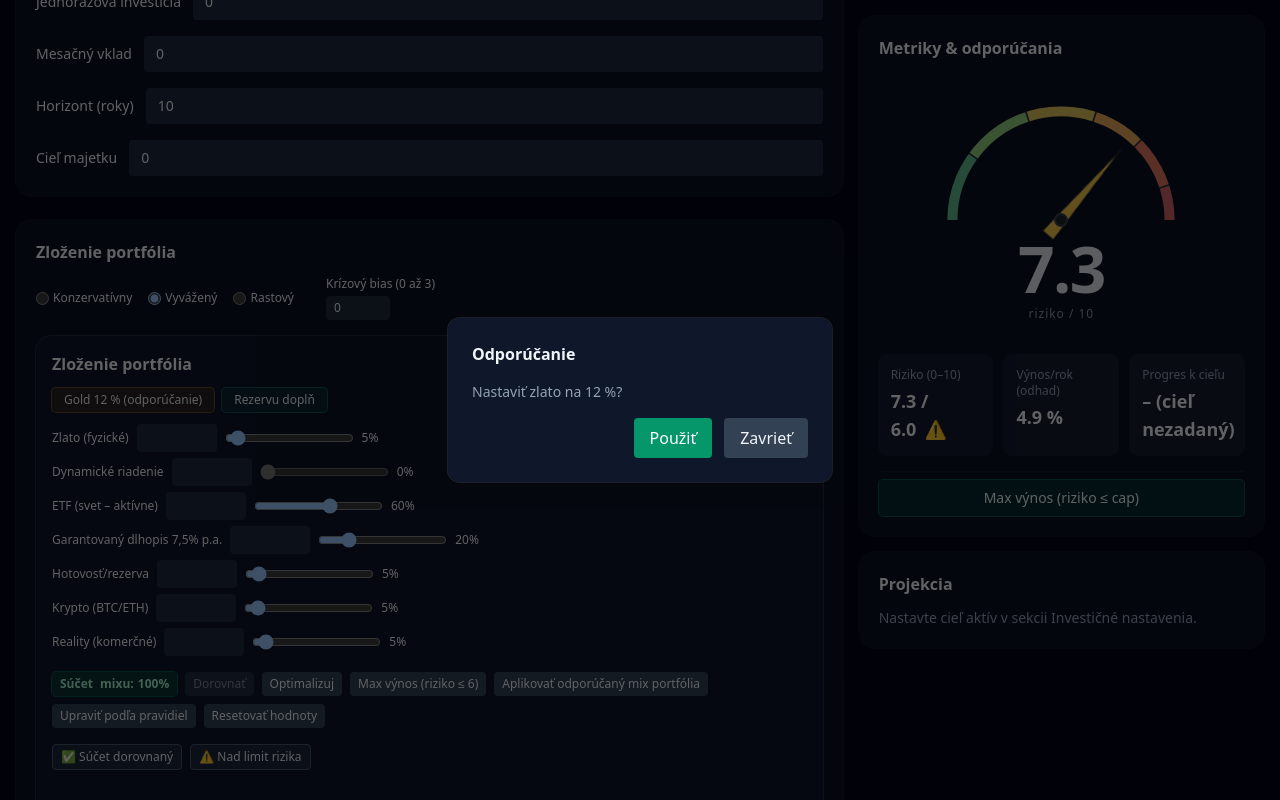
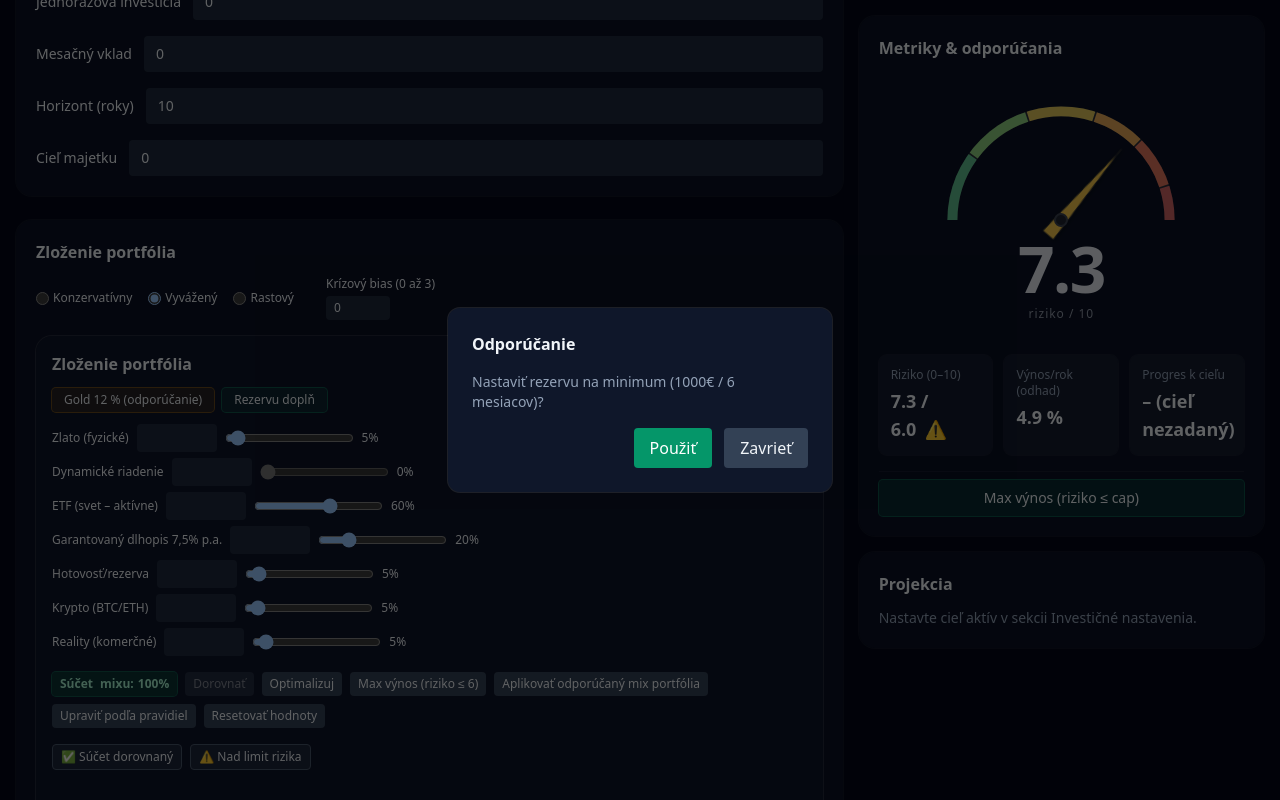
Before and after one commit to unotop/unotop-mvp, a React (Vite) app: page / in a window 1280 px wide. Both pictures are taken after a click on the button "Rezervu doplň". Shown: the part 1098-1898 px from the top of the page. Built offline with nearby package versions, Linux system fonts and the light colour scheme.

Commit message:
fix: reserve wizard now shows correct content (added wizardType differentiation)

```diff
--- a/src/LegacyApp.tsx
+++ b/src/LegacyApp.tsx
@@ -127,6 +127,7 @@ export default function LegacyApp() {
       return n;
     });
   const [wizardOpen, setWizardOpen] = React.useState(false);
+  const [wizardType, setWizardType] = React.useState<'reserve' | 'gold'>('reserve');
   const wizardTriggerRef = React.useRef<HTMLButtonElement | null>(null);
 
   // Uncontrolled hooks pre sec2 polia
@@ -1119,7 +1120,7 @@ export default function LegacyApp() {
             </label>
           </fieldset>
           <div className="mb-4" data-testid="mixpanel-slot">
-            <MixPanel mode="BASIC" onReserveOpen={() => setWizardOpen(true)} />
+            <MixPanel mode="BASIC" onReserveOpen={() => { setWizardType('reserve'); setWizardOpen(true); }} />
           </div>
         </section>
       )}
@@ -1612,13 +1613,18 @@ export default function LegacyApp() {
         {wizardOpen && (
           <div className="rounded-xl bg-slate-900 p-6 ring-1 ring-white/10 space-y-4 max-w-sm w-full">
             <h2 className="text-base font-semibold">Odporúčanie</h2>
-            <p className="text-sm text-slate-400">Nastaviť zlato na 12 %?</p>
+            <p className="text-sm text-slate-400">
+              {wizardType === 'reserve'
+                ? 'Nastaviť rezervu na minimum (1000€ / 6 mesiacov)?'
+                : 'Nastaviť zlato na 12 %?'}
+            </p>
             <div className="flex gap-3 justify-end">
               <button
                 data-testid={TEST_IDS.WIZARD_ACTION_APPLY}
                 className="px-4 py-2 rounded bg-emerald-600 text-white"
-                aria-label="Apply reserve baseline"
+                aria-label={wizardType === 'reserve' ? 'Apply reserve baseline' : 'Apply gold 12%'}
                 onClick={() => {
+                  if (wizardType === 'reserve') {
                     const cur = readV3();
                     const reserveEur = Math.max(
                       cur.reserveEur || cur.profile?.reserveEur || 0,
@@ -1635,6 +1641,10 @@ export default function LegacyApp() {
                         reserveMonths,
                       } as any,
                     });
+                  } else {
+                    // Gold wizard logic (TODO: implement in Sprint 3)
+                    alert('Gold 12% - implementácia v Sprint 3');
+                  }
                   setWizardOpen(false);
                   const focusFn = () => {
                     const el = document.querySelector<HTMLInputElement>(
```
Also changed, not shown: src/features/mix/MixPanel.tsx (line endings or trailing spaces), 2 other files (tests, documents, lock files or other folders). Lines whose indentation alone changed are shown as unchanged.
